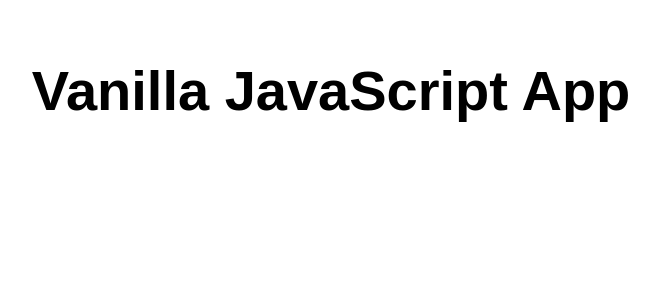
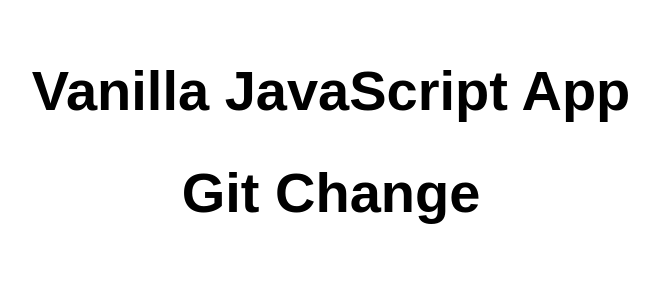
Before and after one commit to JakeCroz1/static-site-no-framework, a website: page src/index.html in a window 1280 px wide. Shown: the whole page, without its empty margins (309-968 px from the left). Drawn offline with Linux system fonts and the light colour scheme.

Commit message:
Html added.

```diff
--- a/src/index.html
+++ b/src/index.html
@@ -9,9 +9,10 @@
 </head>
 
 <body>
-  <main>
-    <h1>Vanilla JavaScript App</h1>
-  </main>
+    <main>
+        <h1>Vanilla JavaScript App</h1>
+        <h1>Git Change</h1>
+    </main>
 </body>
 
 </html>
```
